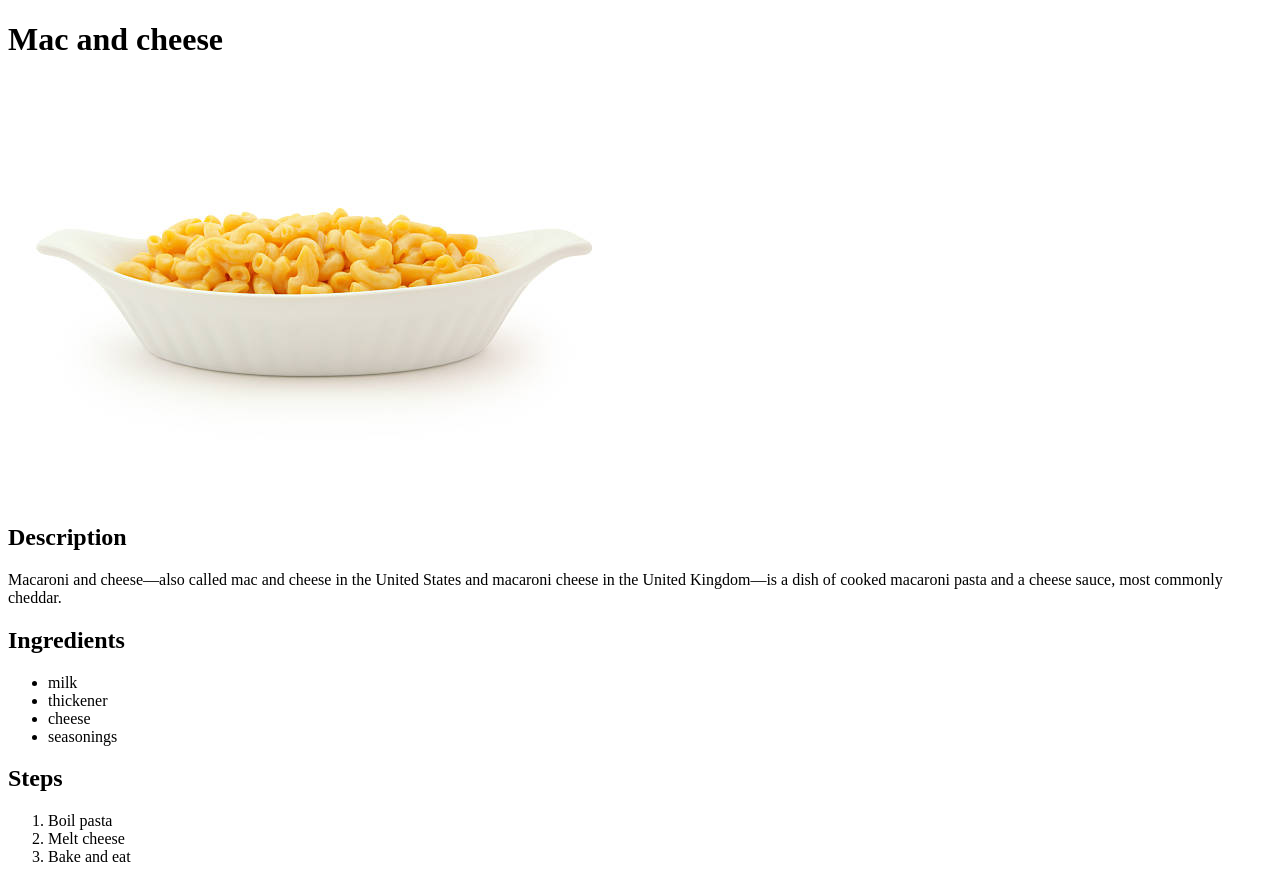
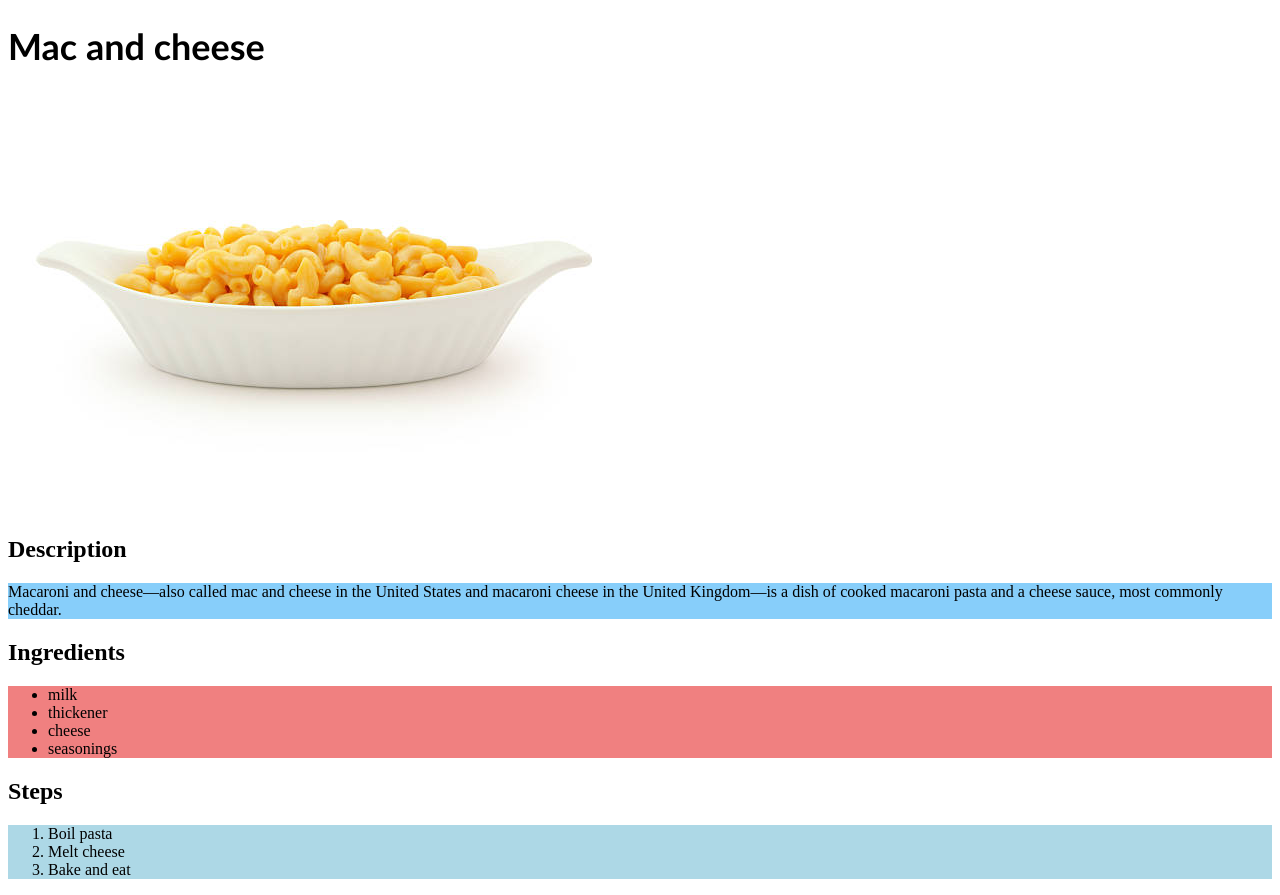
Before and after one commit to lukaszpatalas/project_recipes, a plain HTML site: page recipes/mac.html in a window 1280 px wide. Drawn offline with Linux system fonts and the light colour scheme.

Commit message:
Added colours and font styles to all HTML element

```diff
--- a/recipes/mac.html
+++ b/recipes/mac.html
@@ -5,6 +5,7 @@
     <meta charset="UTF-8">
     <meta http-equiv="X-UA-Compatible" content="IE=edge">
     <meta name="viewport" content="width=device-width, initial-scale=1.0">
+    <link rel="stylesheet" href="..\style.css">
     <title>Mac and cheese</title>
 </head>
 
--- /dev/null
+++ b/style.css
@@ -0,0 +1,20 @@
+h1 {
+    font-family: 'Trebuchet MS', 'Lucida Sans Unicode', 'Lucida Grande', 'Lucida Sans', Arial, sans-serif;
+    font-size: 36px;
+}
+
+ul {
+    background-color: lightcoral;
+}
+
+ol {
+    background-color: lightblue;
+}
+
+li {
+    color: black;
+}
+
+p {
+    background-color: lightskyblue;
+}
```
Also changed, not shown: index.html (+1 -0 lines), recipes/pizza.html (+1 -0 lines), recipes/ramen.html (+1 -0 lines), notes.txt (added), 1 other file.
